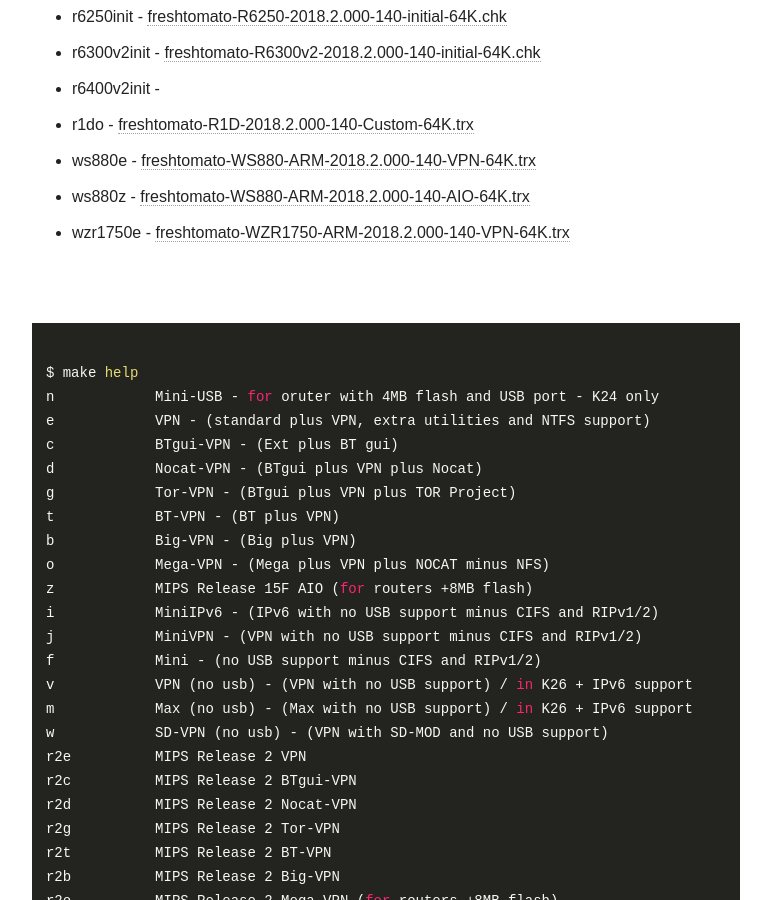
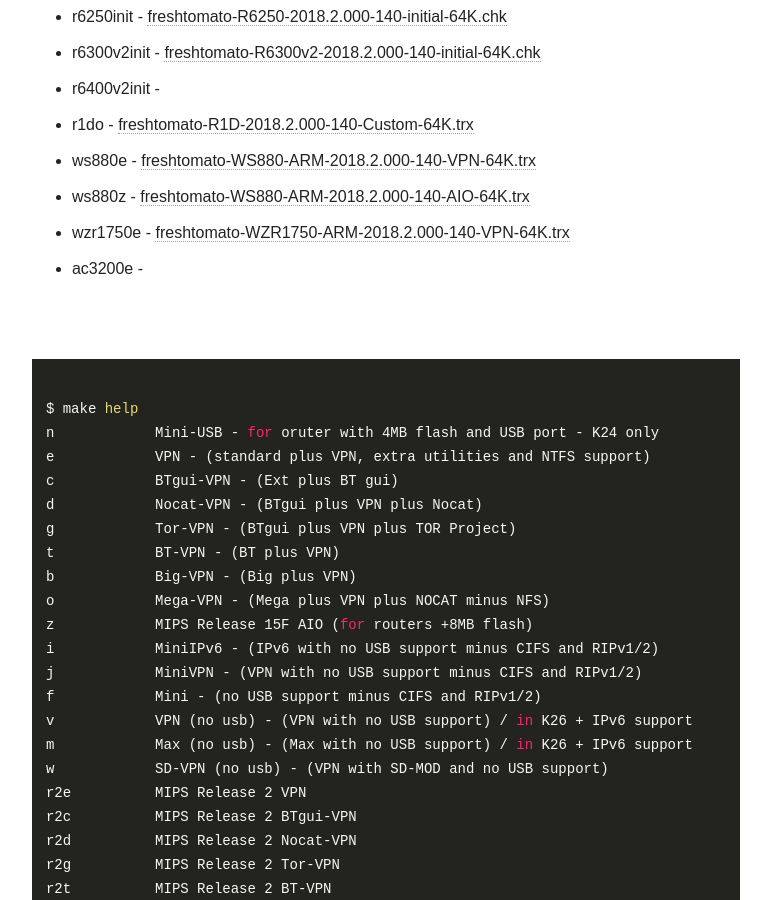
Before and after one commit to oglopss/freshTomato-ARM-ci-jekyll, a Jekyll site: the page built from index.html, in a window 1280 px wide and 900 px high, scrolled down 883 px. Shown: the whole window, without its empty margins (254-1025 px from the left). Built offline with Jekyll 4.4.1, drawn with Linux system fonts in a browser that asks for light colours; nearby versions of some CDN libraries.

Commit message:
Travis build 53 ac3200e pushed to gh-pages

```diff
--- a/_data/ss.yml
+++ b/_data/ss.yml
@@ -14,3 +14,4 @@
   - 0015 r1do freshtomato-R1D-2018.2.000-140-Custom-64K.trx
   - 0018 wzr1750e freshtomato-WZR1750-ARM-2018.2.000-140-VPN-64K.trx
   - 0017 ws880z freshtomato-WS880-ARM-2018.2.000-140-AIO-64K.trx
+  - 0022 ac3200e
```
Also changed, not shown: 1 other file.
